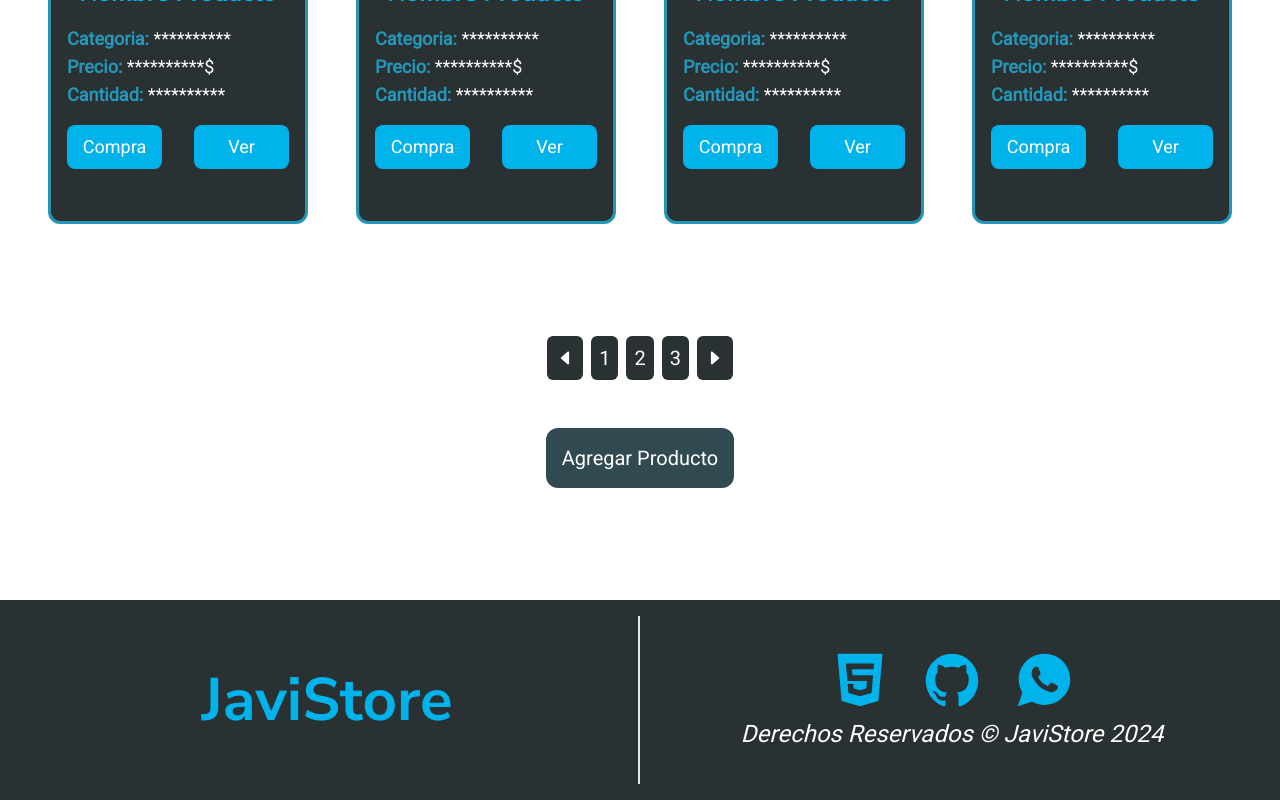
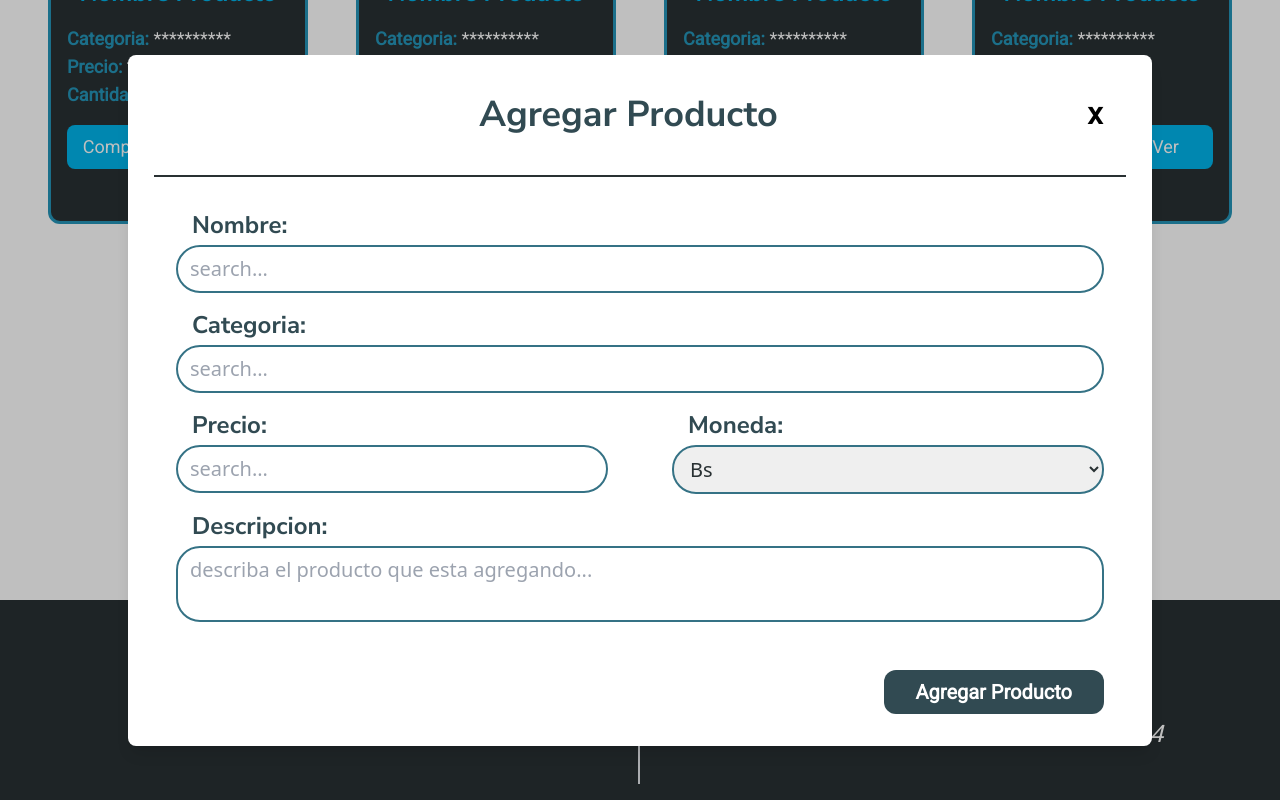
Before and after one commit to AnggeloHuz/Front-End-II-actividad-1.1, a React (Vite) app: page / in a window 1280 px wide. Both pictures are taken after typing "Sample" into the empty fields and a click on the button "Agregar Producto". Shown: the part 1212-2012 px from the top of the page. Built offline with nearby package versions, Linux system fonts and the light colour scheme.

Commit message:
Agregamos el componente Formulario dentro de la Carpeta Modal

```diff
--- a/package.json
+++ b/package.json
@@ -12,7 +12,8 @@
   "dependencies": {
     "react": "^18.2.0",
     "react-dom": "^18.2.0",
-    "react-icons": "^5.0.1"
+    "react-icons": "^5.0.1",
+    "sweetalert2": "^11.10.4"
   },
   "devDependencies": {
     "@types/react": "^18.2.43",
--- a/src/App.jsx
+++ b/src/App.jsx
@@ -1,3 +1,4 @@
+import { useState } from "react"
 import Busqueda from "./components/Busqueda"
 import Filtrado from "./components/Filtrado"
 import Footer from "./components/Footer"
@@ -5,14 +6,20 @@ import Nav from "./components/Nav"
 import Paginacion from "./components/Paginacion"
 import Tarjeta from "./components/Tarjeta"
 import Titulo from "./components/Titulo"
+import Formulario from "./components/modals/Formulario"
 
 function App() {
 
+  const [showModal, setShowModal] = useState(false);
+
+
   return (
     <>
-      <Nav />
+      <Nav showModal={showModal} setShowModal={setShowModal} />
 
       <main className="w-full min-h-[100vh] p-8 flex flex-col gap-24">
+
+        <Formulario showModal={showModal} setShowModal={setShowModal} />
 
         <div className="flex flex-col gap-6 md:flex-row">
           <Busqueda />
@@ -36,7 +43,7 @@ function App() {
           <div className="py-20 flex flex-col gap-12 justify-center items-center">
             <Paginacion />
 
-            <button className="bg-secundario text-blanco font-Roboto text-xl rounded-xl p-4 hover:bg-primario hover:text-negro transition-all duration-300">Agregar Producto</button>
+            <button className="bg-secundario text-blanco font-Roboto text-xl rounded-xl p-4 hover:bg-primario hover:text-negro transition-all duration-300" onClick={() => setShowModal(true)}>Agregar Producto</button>
           </div>
         </section>
       </main>
--- a/src/components/Titulo.jsx
+++ b/src/components/Titulo.jsx
@@ -2,7 +2,7 @@ function Titulo({ texto }) {
 
     return (
         <>
-            <div className="h-[10vh] flex justify-center items-center border-b-2 border-secundario">
+            <div className="h-[10vh] flex justify-center items-center border-b-2 border-secundario" id="navegar">
                 <h1 className="text-center text-4xl font-Nunito text-primario font-bold">
                     {texto}
                 </h1>
--- /dev/null
+++ b/src/components/modals/Formulario.jsx
@@ -0,0 +1,79 @@
+export default function Formulario({ showModal, setShowModal }) {
+
+    return (
+        <>
+
+            {showModal ? (
+                <>
+                    <div
+                        className="justify-center items-center flex overflow-x-hidden overflow-y-auto fixed inset-0 z-50 outline-none focus:outline-none"
+                    >
+                        <div className="relative w-full flex justify-center items-center">
+                            {/*content*/}
+                            <div className="border-0 rounded-lg shadow-lg relative flex flex-col items-center w-4/5 bg-white outline-none focus:outline-none">
+                                {/*header*/}
+                                <div className="flex items-start justify-between px-5 py-10 w-[95%]  border-b-2 border-solid border-opaco rounded-t">
+                                    <h3 className="text-4xl text-center font-Nunito font-bold text-secundario w-full">
+                                        Agregar Producto
+                                    </h3>
+                                    <button
+                                        className="p-1 ml-auto bg-transparent border-0 text-negro font-Roboto float-right text-3xl leading-none font-semibold outline-none focus:outline-none"
+                                        onClick={() => setShowModal(false)}
+                                    >
+                                        x
+                                    </button>
+                                </div>
+                                {/*body*/}
+                                <div className="relative w-full px-4 py-8 md:px-12 md:py-8 flex-auto">
+                                    <form className="flex flex-col gap-4">
+
+                                        <div className="flex flex-col gap-1">
+                                            <label className="text-xl md:text-2xl font-bold font-Nunito pl-4 text-secundario">Nombre: </label>
+                                            <input className="rounded-3xl border-2 border-tono-bajo py-1 px-3 md:py-2 text-lg md:text-xl text-opaco w-full" type="text" placeholder="search..." />
+                                        </div>
+
+                                        <div className="flex flex-col gap-1">
+                                            <label className="text-xl md:text-2xl font-bold font-Nunito pl-4 text-secundario">Categoria: </label>
+                                            <input className="rounded-3xl border-2 border-tono-bajo py-1 px-3 md:py-2 text-lg md:text-xl text-opaco w-full" type="text" placeholder="search..." />
+                                        </div>
+
+                                        <div className="flex flex-col gap-4 lg:grid lg:grid-cols-2 lg:gap-16">
+                                            <div className="flex flex-col gap-1">
+                                                <label className="text-xl md:text-2xl font-bold font-Nunito pl-4 text-secundario">Precio: </label>
+                                                <input className="rounded-3xl border-2 border-tono-bajo py-1 px-3 md:py-2 text-lg md:text-xl text-opaco w-full" type="number" min={0} placeholder="search..." />
+                                            </div>
+                                            <div className="flex flex-col gap-1">
+                                                <label className="text-xl md:text-2xl font-bold font-Nunito pl-4 text-secundario">Moneda: </label>
+                                                <select className="rounded-3xl border-2 border-tono-bajo py-1 px-3 md:py-2 text-lg md:text-xl text-opaco w-full">
+                                                    <option value="Bs">Bs</option>
+                                                    <option value="$">$</option>
+                                                </select>
+                                            </div>
+                                        </div>
+
+                                        <div className="flex flex-col gap-1">
+                                            <label className="text-xl md:text-2xl font-bold font-Nunito pl-4 text-secundario">Descripcion: </label>
+                                            <textarea className="rounded-3xl border-2 border-tono-bajo py-1 px-3 md:py-2 text-lg md:text-xl text-opaco w-full resize-none" placeholder="describa el producto que esta agregando..." />
+                                        </div>
+
+                                        <div className="flex flex-row-reverse">
+                                            <button
+                                            className="font-Roboto font-semibold text-lg md:text-xl text-blanco bg-secundario rounded-xl py-2 px-8 mt-8"
+                                            type="submit"
+                                            onClick={(e) => {
+                                                e.preventDefault();
+                                                setShowModal(false)
+                                                }}>Agregar Producto</button>
+                                        </div>
+
+                                    </form>
+                                </div>
+                            </div>
+                        </div>
+                    </div>
+                    <div className="opacity-25 fixed inset-0 z-40 bg-black"></div>
+                </>
+            ) : null}
+        </>
+    );
+}
--- a/src/index.css
+++ b/src/index.css
@@ -1,4 +1,8 @@
 @import url('https://fonts.googleapis.com/css2?family=Nunito+Sans:ital,opsz,wght@0,6..12,200;0,6..12,300;0,6..12,400;0,6..12,500;0,6..12,600;0,6..12,700;0,6..12,800;0,6..12,900;0,6..12,1000;1,6..12,200;1,6..12,300;1,6..12,400;1,6..12,500;1,6..12,600;1,6..12,700;1,6..12,800;1,6..12,900;1,6..12,1000&family=Roboto&display=swap');
+
+html {
+    scroll-behavior: smooth;
+}
 
 @tailwind base;
 @tailwind components;
--- /dev/null
+++ b/src/service/alerts.js
@@ -0,0 +1,10 @@
+import Swal from 'sweetalert2'
+
+export function info(icon, texto, titulo) {
+    Swal.fire({
+        title: titulo,
+        text: texto,
+        icon: icon,
+        confirmButtonColor: "#2595B8",
+    });
+}
```
Also changed, not shown: src/components/Nav.jsx (+21 -12 lines), 1 other file (tests, documents, lock files or other folders).
